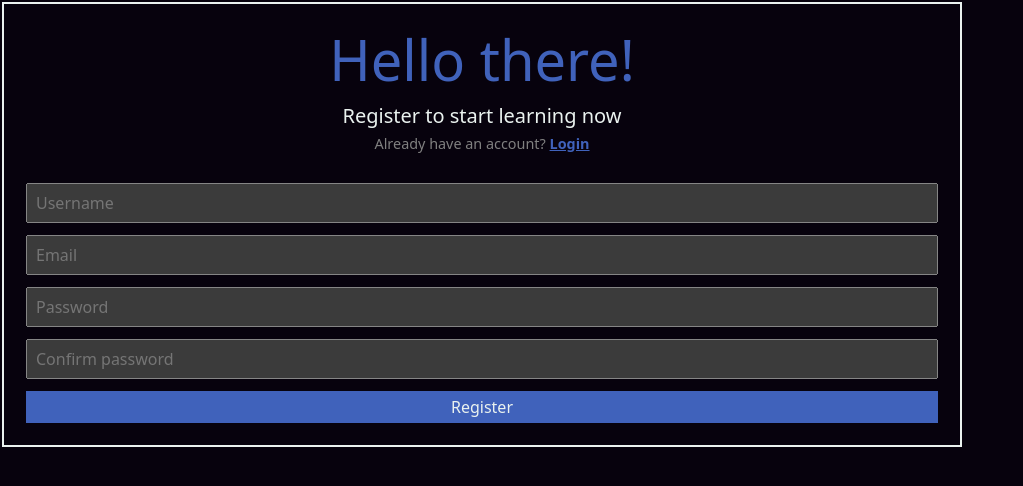
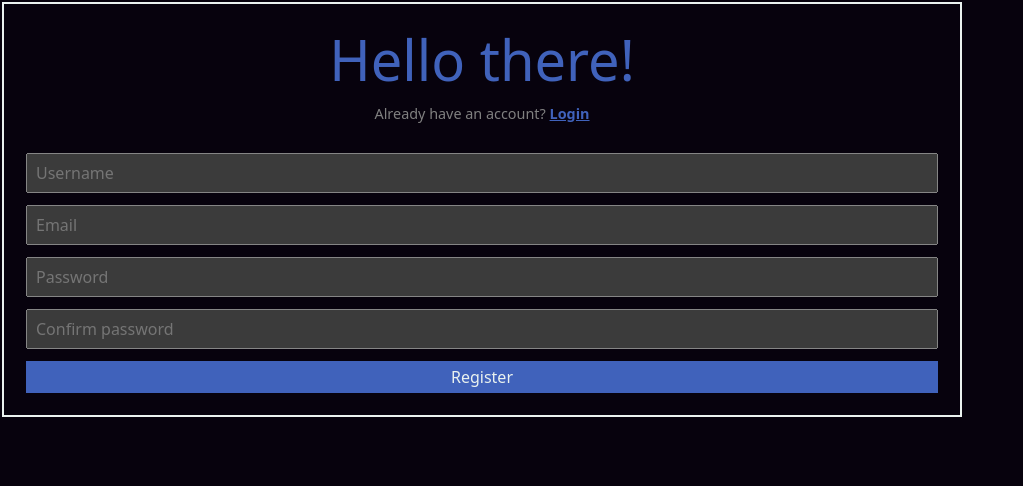
Before and after one commit to nykajak/quake, a Vue app in the folder frontend/: page /register in a window 1280 px wide. Shown: the top 486 px of the page, without its empty margins (0-1023 px from the left). Built offline with nearby package versions, Linux system fonts and the light colour scheme.

Commit message:
removed subheading from login and register

```diff
--- a/frontend/src/components/Login.vue
+++ b/frontend/src/components/Login.vue
@@ -27,8 +27,6 @@ const LoginStatus = ref(0);
         <div class="form-div form-info-div">
             <h3 class="text-center">Welcome back!</h3>
             <p class="text-center">
-                <span class="subheading">Login to continue learning</span>
-                <br>
                 <span class="redirect">Don't have an account yet? <RouterLink class="link" to="/register"><strong> Register </strong></RouterLink></span>
             </p>
         </div>
@@ -66,11 +64,6 @@ form {
 .form-div h3{
     font-size: 3.5em;
     color: var(--secondary-color);
-}
-
-
-.form-div .subheading{
-    font-size: 1.25em;
 }
 
 .form-div .redirect{
--- a/frontend/src/components/Register.vue
+++ b/frontend/src/components/Register.vue
@@ -28,10 +28,6 @@ const RegisterStatus = ref(0);
         <div class="form-div form-info-div">
             <h3 class="text-center">Hello there!</h3>
             <p class="text-center">
-                <span class="subheading">
-                    Register to start learning now
-                </span>
-                <br>
                 <span class="redirect">
                     Already have an account? <RouterLink class="link" to="/login"> <strong> Login </strong> </RouterLink>
                 </span>
@@ -81,10 +77,6 @@ form {
 .form-div h3{
     font-size: 3.5em;
     color: var(--secondary-color);
-}
-
-.form-div .subheading{
-    font-size: 1.25em;
 }
 
 .form-div .redirect{
```
